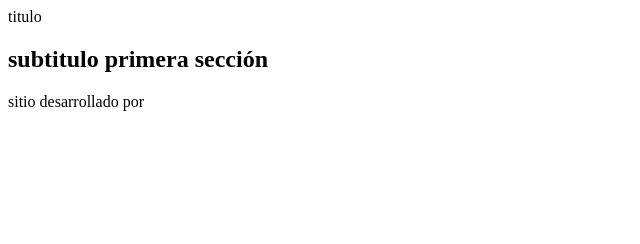
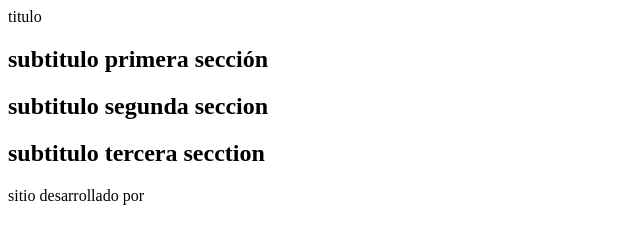
Before and after one commit to alissonAM00/ejemplo-git, a plain HTML site: page index.html in a window 1280 px wide. Shown: the whole page, without its empty margins (0-640 px from the left). Drawn offline with Linux system fonts and the light colour scheme.

Commit message:
se modifico index con secciones nuevas

```diff
--- a/index.html
+++ b/index.html
@@ -13,7 +13,14 @@
     <main>
         <section id="seccion1">
             <h1>subtitulo primera sección</h1>
+
         </section>
+        <section id="seccion2">
+                <h2>subtitulo segunda seccion</h2>
+            </section>
+            <section id="seccion3">
+                <h2>subtitulo tercera secction </h2>
+            </section>
     </main>
 </body>
 
```
